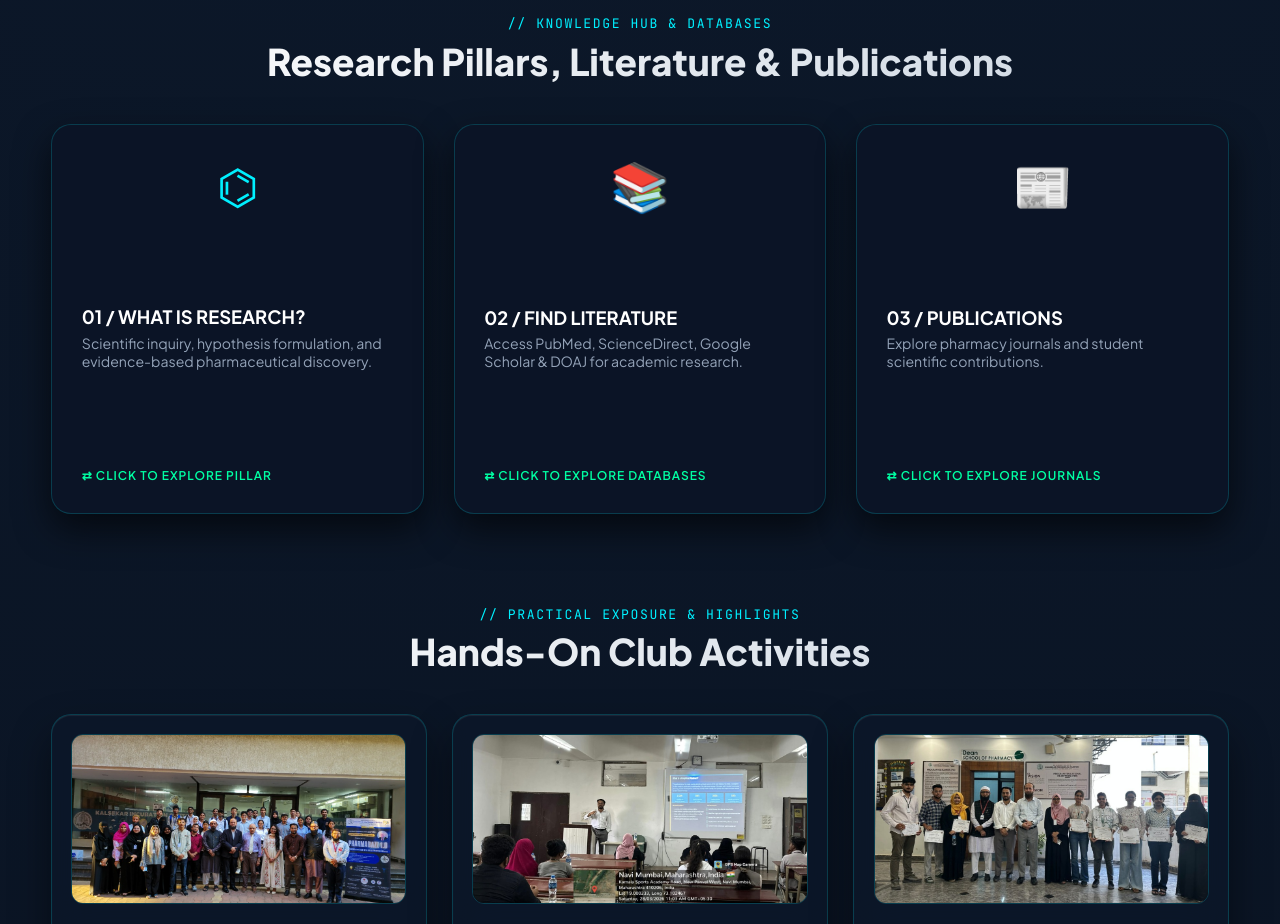
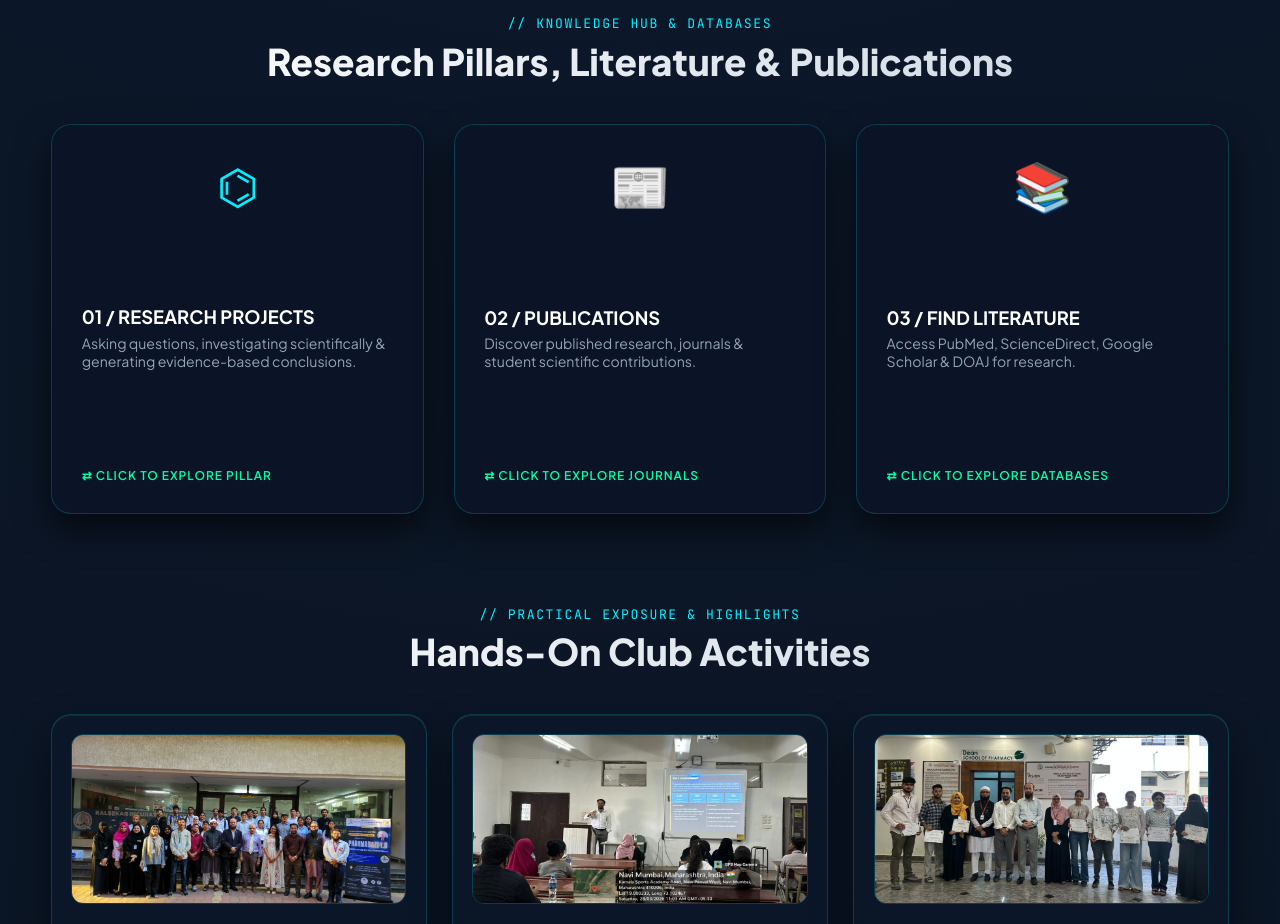
Before and after one commit to dakshal-max/pharmentia-web, a website: page index.html in a window 1280 px wide. Shown: the part 2660-3584 px from the top of the page. Drawn offline with Linux system fonts and the light colour scheme.

Commit message:
Update Research Section cards with exact text for Research Projects, Publications, and Find Literature

```diff
--- a/index.html
+++ b/index.html
@@ -993,82 +993,104 @@
       </div>
 
       <div class="cards-grid">
-        <!-- Card 1: What is Research -->
+        <!-- Card 1: Research Projects -->
         <div class="flip-scene research-card-scene" onclick="this.classList.toggle('is-flipped')">
           <div class="flip-card">
             <div class="flip-front research-card-front glass-card">
               <div style="font-size: 3rem; text-align: center; margin-bottom: 1rem; color: var(--neon-cyan);">⌬</div>
               <div>
-                <h4 style="font-size: 1.15rem; color: #fff;">01 / WHAT IS RESEARCH?</h4>
-                <p style="font-size: 0.88rem; color: var(--text-muted); margin-top: 0.35rem;">Scientific inquiry, hypothesis formulation, and evidence-based pharmaceutical discovery.</p>
+                <h4 style="font-size: 1.15rem; color: #fff;">01 / RESEARCH PROJECTS</h4>
+                <p style="font-size: 0.88rem; color: var(--text-muted); margin-top: 0.35rem;">Asking questions, investigating scientifically &amp; generating evidence-based conclusions.</p>
               </div>
               <span class="click-hint">⇄ CLICK TO EXPLORE PILLAR</span>
             </div>
-            <div class="flip-back research-card-back glass-card" style="padding: 1.4rem; text-align: left;">
-              <h4 style="color: var(--neon-cyan); margin-bottom: 0.6rem; font-size: 1.05rem;">What is Research?</h4>
-              <p style="font-size: 0.8rem; color: var(--text-muted); line-height: 1.55; margin-bottom: 0.6rem;">
-                Research is a systematic process of inquiry, data collection, and critical analysis designed to discover new scientific facts, validate theories, and solve complex healthcare challenges.
-              </p>
-              <p style="font-size: 0.8rem; color: #cbd5e1; line-height: 1.55;">
-                In pharmacy, research bridges curiosity and clinical practice — guiding students from literature review to experimental formulation, data interpretation, and scientific writing.
-              </p>
-              <div style="font-family: var(--font-mono); font-size: 0.72rem; color: var(--neon-emerald); margin-top: 0.75rem;">
-                FOCUS: SCIENTIFIC INQUIRY &amp; DISCOVERY
+            <div class="flip-back research-card-back glass-card" style="padding: 1.1rem 1.3rem; text-align: left; overflow-y: auto;">
+              <h4 style="color: var(--neon-cyan); margin-bottom: 0.35rem; font-size: 0.95rem;">WHAT IS RESEARCH?</h4>
+              <p style="font-size: 0.76rem; color: var(--text-muted); line-height: 1.45; margin-bottom: 0.5rem;">
+                Research is a systematic process of asking a question, investigating it scientifically and generating evidence-based conclusions.
+              </p>
+
+              <div style="font-family: var(--font-mono); font-size: 0.7rem; color: var(--neon-emerald); margin-bottom: 0.25rem; text-transform: uppercase;">EXAMPLES OF COMMON PROJECT AREAS</div>
+              <ul style="list-style: none; padding: 0; margin: 0 0 0.5rem 0; font-size: 0.74rem; color: #cbd5e1; line-height: 1.45;">
+                <li style="margin-bottom: 0.2rem;">• Herbal formulation development</li>
+                <li style="margin-bottom: 0.2rem;">• Novel drug-delivery systems</li>
+                <li style="margin-bottom: 0.2rem;">• Pharmaceutical quality-control studies</li>
+              </ul>
+
+              <div style="font-family: var(--font-mono); font-size: 0.7rem; color: var(--neon-cyan); margin-bottom: 0.2rem; text-transform: uppercase;">THE FIRST STEP</div>
+              <p style="font-size: 0.75rem; color: #fff; line-height: 1.4; margin-bottom: 0.5rem; font-style: italic;">
+                Don't start with a product. Start with a question.
+              </p>
+
+              <div style="font-family: var(--font-mono); font-size: 0.65rem; color: var(--neon-cyan); font-weight: 700; letter-spacing: 0.3px;">
+                QUESTION → EVIDENCE → RESEARCH → INNOVATION
               </div>
             </div>
           </div>
         </div>
 
-        <!-- Card 2: Find Literature -->
+        <!-- Card 2: Publications -->
+        <div class="flip-scene research-card-scene" onclick="this.classList.toggle('is-flipped')">
+          <div class="flip-card">
+            <div class="flip-front research-card-front glass-card">
+              <div style="font-size: 3rem; text-align: center; margin-bottom: 1rem; color: var(--neon-emerald);">📰</div>
+              <div>
+                <h4 style="font-size: 1.15rem; color: #fff;">02 / PUBLICATIONS</h4>
+                <p style="font-size: 0.88rem; color: var(--text-muted); margin-top: 0.35rem;">Discover published research, journals &amp; student scientific contributions.</p>
+              </div>
+              <span class="click-hint">⇄ CLICK TO EXPLORE JOURNALS</span>
+            </div>
+            <div class="flip-back research-card-back glass-card" style="padding: 1.1rem 1.3rem; text-align: left; overflow-y: auto;">
+              <h4 style="color: var(--neon-cyan); margin-bottom: 0.35rem; font-size: 0.95rem;">PUBLICATIONS</h4>
+              <p style="font-size: 0.75rem; color: var(--text-muted); line-height: 1.4; margin-bottom: 0.5rem;">
+                A space for students to discover published research and scientific writing while learning how research is communicated within the scientific community.
+              </p>
+
+              <div style="font-family: var(--font-mono); font-size: 0.7rem; color: var(--neon-emerald); margin-bottom: 0.25rem; text-transform: uppercase;">EXPLORE JOURNALS</div>
+              <ul style="list-style: none; padding: 0; margin: 0 0 0.5rem 0; font-size: 0.74rem; color: #cbd5e1; line-height: 1.45;">
+                <li style="margin-bottom: 0.2rem;">• Pharmacy &amp; Pharmaceutical Sciences</li>
+                <li style="margin-bottom: 0.2rem;">• <a href="https://www.ijpsonline.com/" target="_blank" rel="noopener" onclick="event.stopPropagation()" style="color: var(--neon-cyan); text-decoration: underline;">Indian Journal of Pharmaceutical Sciences</a></li>
+                <li style="margin-bottom: 0.2rem;">• <a href="https://www.ijper.org/" target="_blank" rel="noopener" onclick="event.stopPropagation()" style="color: var(--neon-cyan); text-decoration: underline;">Indian Journal of Pharmaceutical Education and Research</a></li>
+                <li style="margin-bottom: 0.2rem;">• <a href="https://www.ijp-online.com/" target="_blank" rel="noopener" onclick="event.stopPropagation()" style="color: var(--neon-cyan); text-decoration: underline;">Indian Journal of Pharmacology</a></li>
+              </ul>
+
+              <div style="font-family: var(--font-mono); font-size: 0.7rem; color: var(--neon-cyan); margin-bottom: 0.2rem; text-transform: uppercase;">STUDENT PUBLICATIONS</div>
+              <p style="font-size: 0.73rem; color: var(--text-muted); line-height: 1.4; margin-bottom: 0.5rem;">
+                A dedicated space for student research articles, reviews, scientific writing, graphical abstracts and other research-oriented contributions from the Pharmentia community.
+              </p>
+
+              <div style="font-family: var(--font-mono); font-size: 0.65rem; color: var(--neon-cyan); font-weight: 700; letter-spacing: 0.5px;">
+                READ • ANALYSE • WRITE • PUBLISH
+              </div>
+            </div>
+          </div>
+        </div>
+
+        <!-- Card 3: Find Literature -->
         <div class="flip-scene research-card-scene" onclick="this.classList.toggle('is-flipped')">
           <div class="flip-card">
             <div class="flip-front research-card-front glass-card">
               <div style="font-size: 3rem; text-align: center; margin-bottom: 1rem; color: var(--neon-violet);">📚</div>
               <div>
-                <h4 style="font-size: 1.15rem; color: #fff;">02 / FIND LITERATURE</h4>
-                <p style="font-size: 0.88rem; color: var(--text-muted); margin-top: 0.35rem;">Access PubMed, ScienceDirect, Google Scholar &amp; DOAJ for academic research.</p>
+                <h4 style="font-size: 1.15rem; color: #fff;">03 / FIND LITERATURE</h4>
+                <p style="font-size: 0.88rem; color: var(--text-muted); margin-top: 0.35rem;">Access PubMed, ScienceDirect, Google Scholar &amp; DOAJ for research.</p>
               </div>
               <span class="click-hint">⇄ CLICK TO EXPLORE DATABASES</span>
             </div>
             <div class="flip-back research-card-back glass-card" style="padding: 1.1rem 1.3rem; text-align: left; overflow-y: auto;">
-              <h4 style="color: var(--neon-cyan); margin-bottom: 0.35rem; font-size: 0.95rem;">BUILD RESEARCH SKILLS</h4>
-              <p style="font-size: 0.75rem; color: var(--text-muted); line-height: 1.4; margin-bottom: 0.5rem;">
+              <h4 style="color: var(--neon-cyan); margin-bottom: 0.35rem; font-size: 0.95rem;">FIND LITERATURE</h4>
+              <ul style="list-style: none; padding: 0; margin: 0 0 0.6rem 0; font-size: 0.74rem; color: #cbd5e1; line-height: 1.45;">
+                <li style="margin-bottom: 0.2rem;">• <a href="https://pubmed.ncbi.nlm.nih.gov/" target="_blank" rel="noopener" onclick="event.stopPropagation()" style="color: var(--neon-cyan); text-decoration: underline;"><strong>PubMed / NCBI</strong></a> — Biomedical &amp; life-science research</li>
+                <li style="margin-bottom: 0.2rem;">• <a href="https://www.sciencedirect.com/" target="_blank" rel="noopener" onclick="event.stopPropagation()" style="color: var(--neon-cyan); text-decoration: underline;"><strong>ScienceDirect</strong></a> — Journals, research articles &amp; book chapters</li>
+                <li style="margin-bottom: 0.2rem;">• <a href="https://scholar.google.com/" target="_blank" rel="noopener" onclick="event.stopPropagation()" style="color: var(--neon-cyan); text-decoration: underline;"><strong>Google Scholar</strong></a> — Broad academic literature search</li>
+                <li style="margin-bottom: 0.2rem;">• <a href="https://www.ncbi.nlm.nih.gov/pmc/" target="_blank" rel="noopener" onclick="event.stopPropagation()" style="color: var(--neon-cyan); text-decoration: underline;"><strong>PubMed Central</strong></a> — Free full-text biomedical articles</li>
+                <li style="margin-bottom: 0.2rem;">• <a href="https://doaj.org/" target="_blank" rel="noopener" onclick="event.stopPropagation()" style="color: var(--neon-cyan); text-decoration: underline;"><strong>DOAJ</strong></a> — Open-access journals</li>
+              </ul>
+
+              <div style="font-family: var(--font-mono); font-size: 0.7rem; color: var(--neon-emerald); margin-bottom: 0.2rem; text-transform: uppercase;">BUILD RESEARCH SKILLS</div>
+              <p style="font-size: 0.74rem; color: var(--text-muted); line-height: 1.4;">
                 Resources for literature reviews, research methodology, statistics, referencing, plagiarism awareness, scientific writing and data interpretation.
               </p>
-              <ul style="list-style: none; padding: 0; margin: 0; font-size: 0.74rem; color: #cbd5e1; line-height: 1.5;">
-                <li style="margin-bottom: 0.25rem;">• <a href="https://pubmed.ncbi.nlm.nih.gov/" target="_blank" rel="noopener" onclick="event.stopPropagation()" style="color: var(--neon-cyan); text-decoration: underline;"><strong>PubMed / NCBI</strong></a> — Biomedical &amp; life-science research</li>
-                <li style="margin-bottom: 0.25rem;">• <a href="https://www.sciencedirect.com/" target="_blank" rel="noopener" onclick="event.stopPropagation()" style="color: var(--neon-cyan); text-decoration: underline;"><strong>ScienceDirect</strong></a> — Journals, research articles &amp; book chapters</li>
-                <li style="margin-bottom: 0.25rem;">• <a href="https://scholar.google.com/" target="_blank" rel="noopener" onclick="event.stopPropagation()" style="color: var(--neon-cyan); text-decoration: underline;"><strong>Google Scholar</strong></a> — Broad academic literature search</li>
-                <li style="margin-bottom: 0.25rem;">• <a href="https://www.ncbi.nlm.nih.gov/pmc/" target="_blank" rel="noopener" onclick="event.stopPropagation()" style="color: var(--neon-cyan); text-decoration: underline;"><strong>PubMed Central</strong></a> — Free full-text biomedical articles</li>
-                <li style="margin-bottom: 0.25rem;">• <a href="https://doaj.org/" target="_blank" rel="noopener" onclick="event.stopPropagation()" style="color: var(--neon-cyan); text-decoration: underline;"><strong>DOAJ</strong></a> — Open-access journals</li>
-              </ul>
-            </div>
-          </div>
-        </div>
-
-        <!-- Card 3: Publications -->
-        <div class="flip-scene research-card-scene" onclick="this.classList.toggle('is-flipped')">
-          <div class="flip-card">
-            <div class="flip-front research-card-front glass-card">
-              <div style="font-size: 3rem; text-align: center; margin-bottom: 1rem; color: var(--neon-emerald);">📰</div>
-              <div>
-                <h4 style="font-size: 1.15rem; color: #fff;">03 / PUBLICATIONS</h4>
-                <p style="font-size: 0.88rem; color: var(--text-muted); margin-top: 0.35rem;">Explore pharmacy journals and student scientific contributions.</p>
-              </div>
-              <span class="click-hint">⇄ CLICK TO EXPLORE JOURNALS</span>
-            </div>
-            <div class="flip-back research-card-back glass-card" style="padding: 1.1rem 1.3rem; text-align: left; overflow-y: auto;">
-              <h4 style="color: var(--neon-cyan); margin-bottom: 0.35rem; font-size: 0.95rem;">STUDENT PUBLICATIONS</h4>
-              <p style="font-size: 0.75rem; color: var(--text-muted); line-height: 1.4; margin-bottom: 0.5rem;">
-                A dedicated space for student research articles, reviews, scientific writing, graphical abstracts and other research-oriented contributions from the Pharmentia community.
-              </p>
-              <div style="font-family: var(--font-mono); font-size: 0.7rem; color: var(--neon-emerald); margin-bottom: 0.3rem; text-transform: uppercase;">EXPLORE JOURNALS</div>
-              <ul style="list-style: none; padding: 0; margin: 0; font-size: 0.74rem; color: #cbd5e1; line-height: 1.5;">
-                <li style="margin-bottom: 0.25rem;">• Pharmacy &amp; Pharmaceutical Sciences</li>
-                <li style="margin-bottom: 0.25rem;">• <a href="https://www.ijpsonline.com/" target="_blank" rel="noopener" onclick="event.stopPropagation()" style="color: var(--neon-cyan); text-decoration: underline;">Indian Journal of Pharmaceutical Sciences</a></li>
-                <li style="margin-bottom: 0.25rem;">• <a href="https://www.ijper.org/" target="_blank" rel="noopener" onclick="event.stopPropagation()" style="color: var(--neon-cyan); text-decoration: underline;">Indian Journal of Pharmaceutical Education and Research</a></li>
-                <li style="margin-bottom: 0.25rem;">• <a href="https://www.ijp-online.com/" target="_blank" rel="noopener" onclick="event.stopPropagation()" style="color: var(--neon-cyan); text-decoration: underline;">Indian Journal of Pharmacology</a></li>
-              </ul>
             </div>
           </div>
         </div>
```
